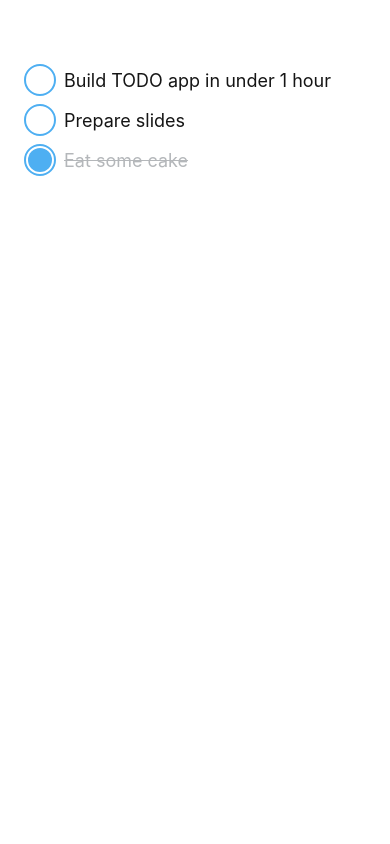
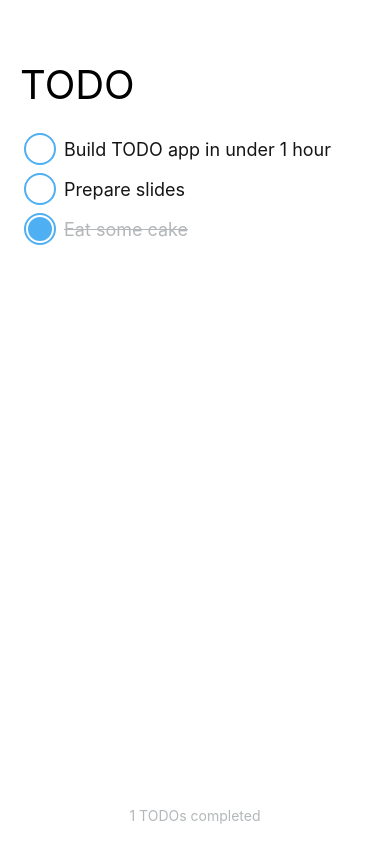
Before and after one commit to frantic/todo, a React Native app: screen / in a window 390 px wide. Built offline with nearby package versions, Linux system fonts and the light colour scheme.

Commit message:
Add TodoScreen and lift state from TodoList

```diff
--- a/App.js
+++ b/App.js
@@ -1,19 +1,9 @@
 import React from 'react';
 import { StyleSheet, Text, View } from 'react-native';
-import TodoList from './App/Components/TodoList';
+import TodoScreen from './App/Screens/TodoScreen';
 
 export default class App extends React.Component {
   render() {
-    return (
-      <View style={styles.container}>
-        <TodoList />
-      </View>
-    );
+    return <TodoScreen />;
   }
 }
-
-const styles = StyleSheet.create({
-  container: {
-    flex: 1,
-  },
-});
--- a/App/Components/TodoList.js
+++ b/App/Components/TodoList.js
@@ -3,44 +3,20 @@ import { StyleSheet, Text, View, FlatList } from 'react-native';
 import TodoItem from './TodoItem';
 
 export default class TodoList extends React.Component {
-  state = {
-    todos: [{
-      title: 'Build TODO app in under 1 hour',
-      done: false,
-    }, {
-      title: 'Prepare slides',
-      done: false,
-    }, {
-      title: 'Eat some cake',
-      done: true,
-    }],
-  };
-
   render() {
     return (
       <View style={styles.container}>
         <FlatList
-          data={this.state.todos}
+          data={this.props.todos}
           keyExtractor={item => item.title}
           renderItem={({item}) => <TodoItem
             title={item.title}
             done={item.done}
-            onCheck={() => this.updateItem(item.title, !item.done)}
+            onCheck={() => this.props.onItemCheck(item.title)}
           />}
         />
       </View>
     );
-  }
-
-  updateItem(title, done) {
-    const updatedTodos = this.state.todos.map(item => {
-      if (item.title === title) {
-        return {...item, done}
-      } else {
-        return item;
-      }
-    });
-    this.setState({todos: updatedTodos});
   }
 }
 
@@ -48,7 +24,6 @@ const styles = StyleSheet.create({
   container: {
     flex: 1,
     padding: 20,
-    paddingTop: 60,
     backgroundColor: '#fff',
     justifyContent: 'center',
   },
--- /dev/null
+++ b/App/Screens/TodoScreen.js
@@ -0,0 +1,65 @@
+import React from 'react';
+import { StyleSheet, Text, View, FlatList } from 'react-native';
+import TodoList from '../Components/TodoList';
+
+export default class TodoScreen extends React.Component {
+  state = {
+    todos: [{
+      title: 'Build TODO app in under 1 hour',
+      done: false,
+    }, {
+      title: 'Prepare slides',
+      done: false,
+    }, {
+      title: 'Eat some cake',
+      done: true,
+    }],
+  };
+
+  render() {
+    const completedCount = this.state.todos.filter(item => item.done).length;
+    return (
+      <View style={styles.container}>
+        <Text style={styles.logo}>
+          TODO
+        </Text>
+        <TodoList
+          todos={this.state.todos}
+          onItemCheck={(title) => this.onItemCheck(title)}
+        />
+        <Text style={styles.summary}>
+          {completedCount} TODOs completed
+        </Text>
+      </View>
+    );
+  }
+
+  onItemCheck(title) {
+    const updatedTodos = this.state.todos.map(item => {
+      if (item.title === title) {
+        return {...item, done: !item.done};
+      } else {
+        return item;
+      }
+    });
+    this.setState({todos: updatedTodos});
+  }
+}
+
+const styles = StyleSheet.create({
+  container: {
+    flex: 1,
+    paddingTop: 60,
+    backgroundColor: '#fff',
+  },
+  logo: {
+    paddingLeft: 20,
+    fontSize: 40,
+  },
+  summary: {
+    fontSize: 14,
+    textAlign: 'center',
+    padding: 20,
+    color: '#B4B7BA',
+  },
+});
```
